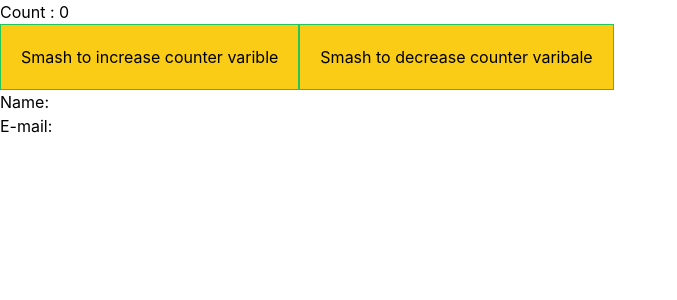
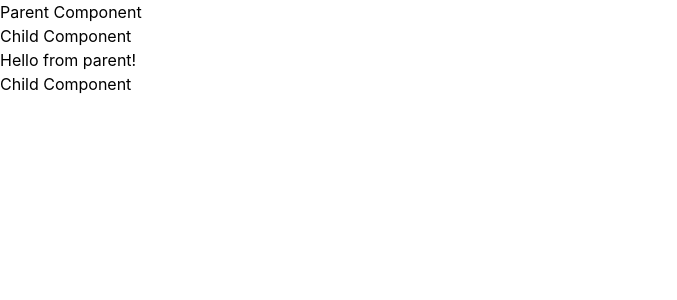
Before and after one commit to GhulamMohiudinN/react-app, a React (Create React App) app: page / in a window 1280 px wide. Shown: the top 300 px of the page, without its empty margins (0-677 px from the left). Built offline with nearby package versions, Linux system fonts and the light colour scheme.

Commit message:
add a parent and child component{props}

```diff
--- a/src/App.js
+++ b/src/App.js
@@ -2,13 +2,17 @@ import './App.css';
 import Welcome from './components/Welcome';
 import Counter from './components/Counter'
 import Form from './components/Form'
+import Child from './components/Child'
+import Parent from './components/Parent';
 
 function App() {
   return (
     <>
     {/* <Welcome /> */}
-   <Counter/>
-   <Form/>
+   {/* <Counter/>  */}
+   {/* <Form/> */}
+   <Parent/>
+  <Child/>
     </>
   );
 }
--- /dev/null
+++ b/src/components/Child.js
@@ -0,0 +1,12 @@
+import React from 'react';
+
+const Child = ({message}) => {
+  return (
+    <>
+      <h3>Child Component</h3>
+      <p>{message}</p>
+    </>
+  );
+};
+
+export default Child;
--- /dev/null
+++ b/src/components/Parent.js
@@ -0,0 +1,14 @@
+import React from 'react';
+import Child from './Child';
+
+const Parent = () => {
+  const messageFromParent = "Hello from parent!";
+  return (
+    <>
+      <h2>Parent Component</h2>
+      <Child message={messageFromParent} />
+    </>
+  );
+};
+
+export default Parent;
```
